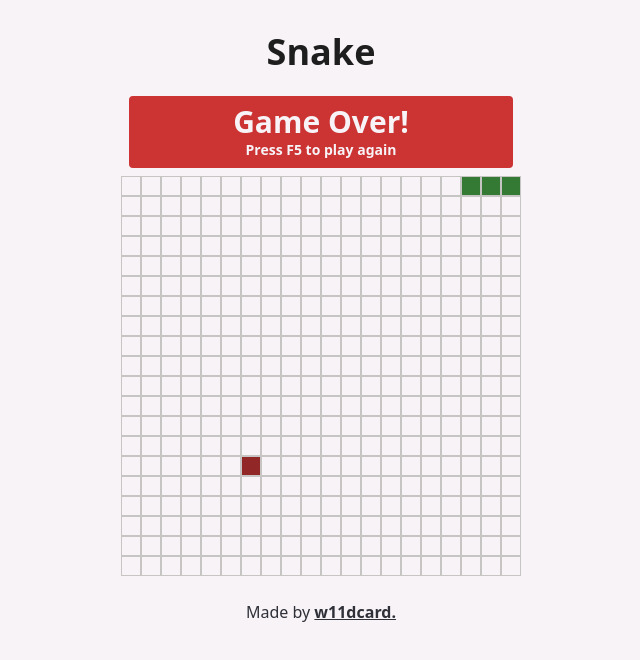
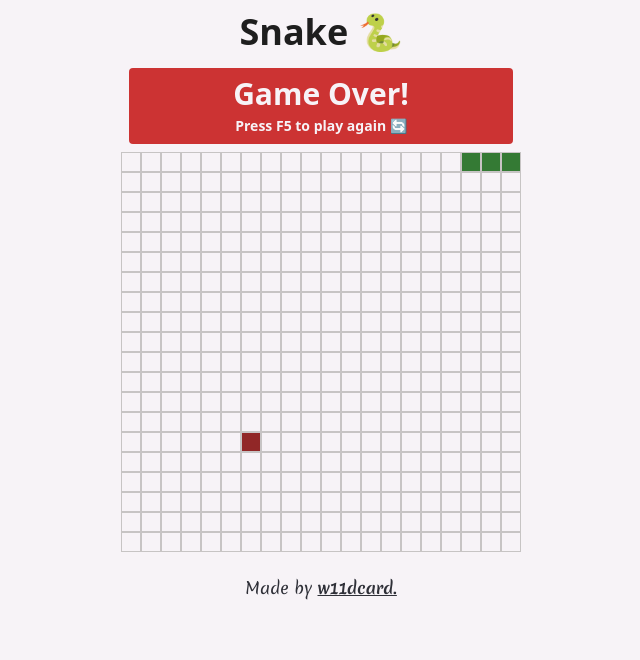
Before and after one commit to w11dcard/nextjs-snake, a Next.js app: page / in a window 1280 px wide. Shown: the top 660 px of the page, without its empty margins (319-959 px from the left). Built offline with nearby package versions, Linux system fonts and the light colour scheme.

Commit message:
style: Update CSS variables & fonts

```diff
--- a/src/app/globals.css
+++ b/src/app/globals.css
@@ -1,8 +1,8 @@
+@import url("https://fonts.googleapis.com/css2?family=Merienda:wght@300..900&display=swap");
+
 @tailwind base;
 @tailwind components;
 @tailwind utilities;
-
-@import url("https://fonts.googleapis.com/css2?family=Rubik:wght@400;600;700&display=swap");
 
 @layer base {
 	body {
--- a/src/app/page.tsx
+++ b/src/app/page.tsx
@@ -4,12 +4,12 @@ import MainGrid from "@/src/components/MainGrid"
 
 export default function Home() {
 	return (
-		<div className="mt-8 flex flex-col items-center justify-center">
-			<strong className="mb-4 text-4xl">Snake</strong>
+		<div className="my-3 flex flex-col items-center justify-center">
+			<strong className="mb-2 text-4xl">Snake 🐍</strong>
 			<MainGrid />
-			<footer className="text-accent">
+			<footer className="font-merienda text-accent">
 				Made by{" "}
-				<a className="font-bold underline" href="https://github.com/w11dcard/">
+				<a className=" font-bold underline" href="https://github.com/w11dcard/">
 					w11dcard.
 				</a>
 			</footer>
--- a/src/components/MainGrid.tsx
+++ b/src/components/MainGrid.tsx
@@ -107,8 +107,8 @@ export default function MainGrid() {
 		<div className="grid-cols-20 grid-rows-20 mb-6 grid rounded border-foreground">
 			{isGameOver && (
 				<div className="inset-0 m-2 flex flex-col items-center rounded bg-destructive p-2 text-destructive-foreground">
-					<strong className="text-3xl">Game Over!</strong>
-					<p className="text-sm font-semibold">Press F5 to play again</p>
+					<strong className="mb-1 text-3xl">Game Over!</strong>
+					<p className="text-sm font-semibold">Press F5 to play again 🔄</p>
 				</div>
 			)}
 
--- a/tailwind.config.js
+++ b/tailwind.config.js
@@ -31,6 +31,9 @@ const config = {
 				md: "calc(var(--radius) - 2px)",
 				sm: "calc(var(--radius) - 4px)",
 			},
+			fontFamily: {
+				merienda: ["Merienda", "cursive"],
+			},
 		},
 	},
 }
```
Also changed, not shown: 1 other file (tests, documents, lock files or other folders).
